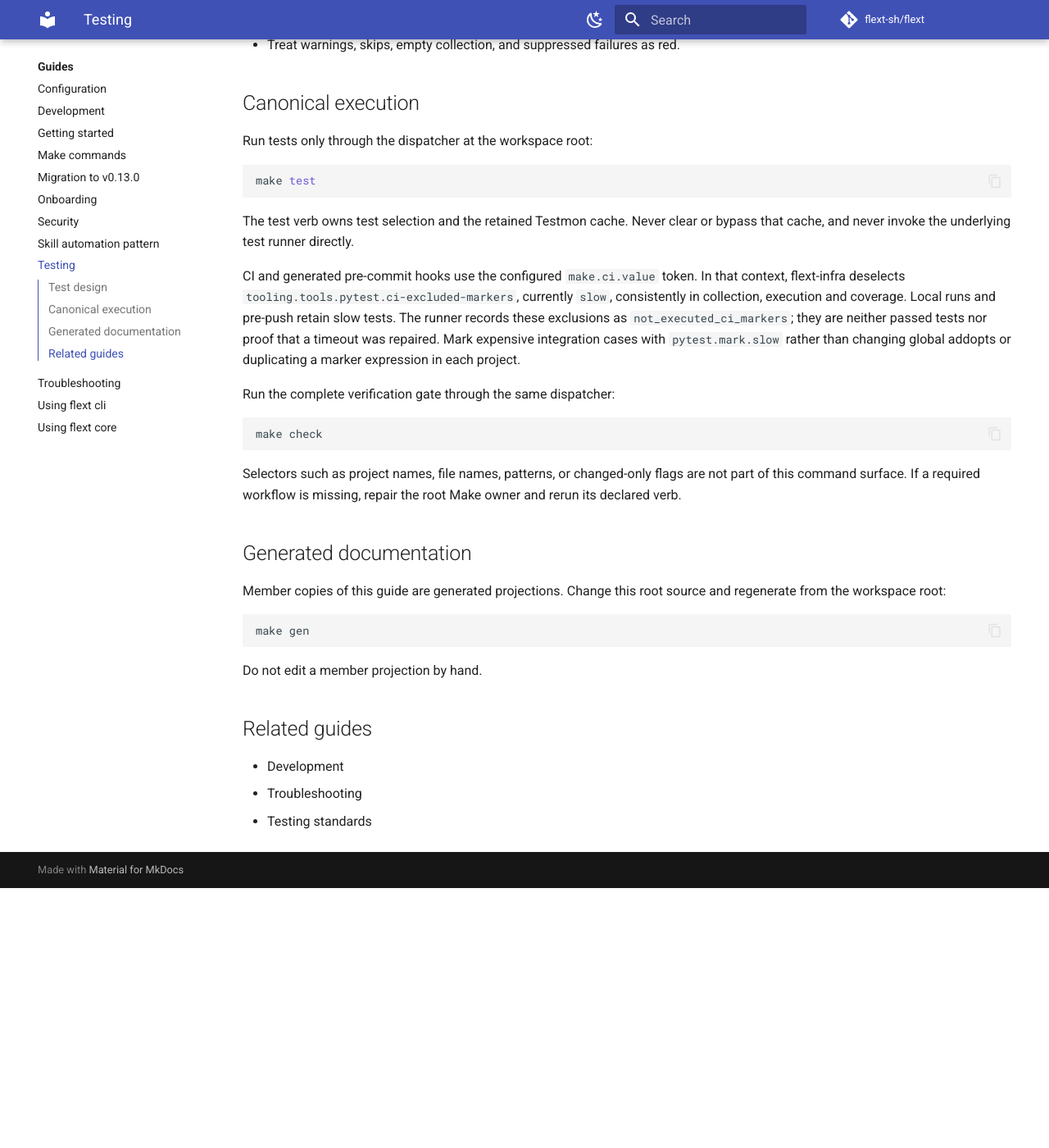
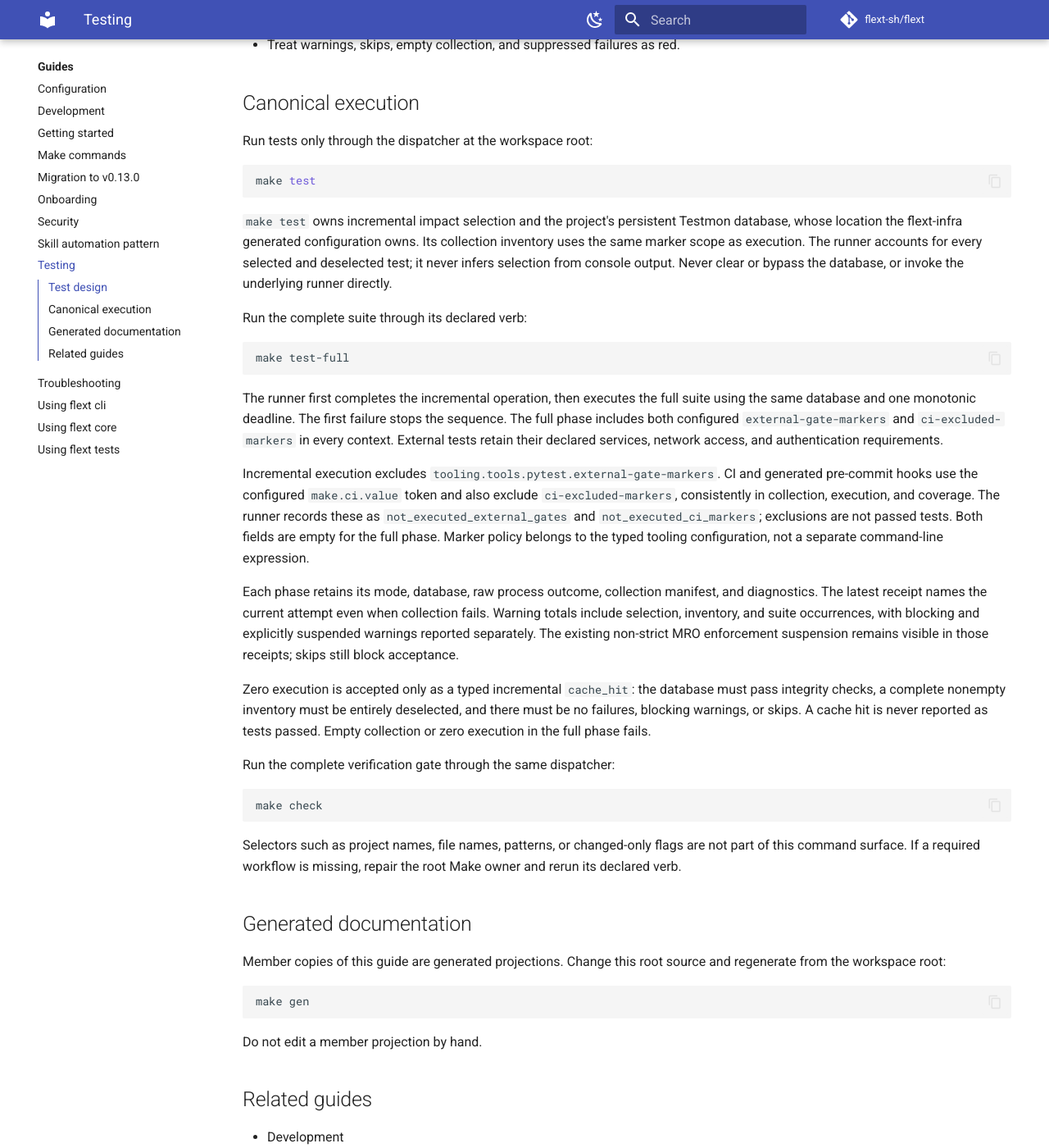
Before and after one commit to flext-sh/flext-target-ldif, an MkDocs documentation site: the page built from docs/guides/testing.md, in a window 1280 px wide and 1400 px high, scrolled down 705 px. Shown: the whole window at 82% size. Built offline with MkDocs 1.6.1 and Material for MkDocs 9.7.7, drawn with Linux system fonts in a browser that asks for light colours; comment, search, counter and statistics services are not loaded; before the commit the page ends 1788 px from its top, so only the background shows below that.

Commit message:
chore(gen): consume the relock projections (mise 96527ca3 era)
Generator outputs from the workspace relock: make upg + gen x2 + docs
collect/repair at the adopted relock worktree; the member tree carries the
regenerated managed projections for the pydantic-settings <2.16 bound and
the mise-ownership ruling (#1089/#1091/#1092).

Bead: flext-itpd1.3.11 (relock wave, root PR #303).

````diff
--- a/docs/guides/README.md
+++ b/docs/guides/README.md
@@ -23,5 +23,6 @@ sourced from code and docstrings.
 - [Troubleshooting](troubleshooting.md)
 - [Using flext cli](using-flext-cli.md)
 - [Using flext core](using-flext-core.md)
+- [Using flext tests](using-flext-tests.md)
 - [Back to project docs](../index.md)
 - [API Reference](../api-reference/README.md)
--- a/docs/guides/testing.md
+++ b/docs/guides/testing.md
@@ -38,16 +38,41 @@ Run tests only through the dispatcher at the workspace root:
 make test
 ```
 
-The test verb owns test selection and the retained Testmon cache. Never clear or bypass
-that cache, and never invoke the underlying test runner directly.
+`make test` owns incremental impact selection and the project's persistent Testmon
+database, whose location the flext-infra generated configuration owns. Its collection
+inventory uses the same marker scope as execution. The runner accounts for every
+selected and deselected test; it never infers selection from console output. Never clear
+or bypass the database, or invoke the underlying runner directly.
 
-CI and generated pre-commit hooks use the configured `make.ci.value` token. In that
-context, flext-infra deselects `tooling.tools.pytest.ci-excluded-markers`, currently
-`slow`, consistently in collection, execution and coverage. Local runs and pre-push
-retain slow tests. The runner records these exclusions as `not_executed_ci_markers`;
-they are neither passed tests nor proof that a timeout was repaired. Mark expensive
-integration cases with `pytest.mark.slow` rather than changing global addopts or
-duplicating a marker expression in each project.
+Run the complete suite through its declared verb:
+
+```bash
+make test-full
+```
+
+The runner first completes the incremental operation, then executes the full suite using
+the same database and one monotonic deadline. The first failure stops the sequence. The
+full phase includes both configured `external-gate-markers` and `ci-excluded-markers` in
+every context. External tests retain their declared services, network access, and
+authentication requirements.
+
+Incremental execution excludes `tooling.tools.pytest.external-gate-markers`. CI and
+generated pre-commit hooks use the configured `make.ci.value` token and also exclude
+`ci-excluded-markers`, consistently in collection, execution, and coverage. The runner
+records these as `not_executed_external_gates` and `not_executed_ci_markers`; exclusions
+are not passed tests. Both fields are empty for the full phase. Marker policy belongs to
+the typed tooling configuration, not a separate command-line expression.
+
+Each phase retains its mode, database, raw process outcome, collection manifest, and
+diagnostics. The latest receipt names the current attempt even when collection fails.
+Warning totals include selection, inventory, and suite occurrences, with blocking and
+explicitly suspended warnings reported separately. The existing non-strict MRO
+enforcement suspension remains visible in those receipts; skips still block acceptance.
+
+Zero execution is accepted only as a typed incremental `cache_hit`: the database must
+pass integrity checks, a complete nonempty inventory must be entirely deselected, and
+there must be no failures, blocking warnings, or skips. A cache hit is never reported as
+tests passed. Empty collection or zero execution in the full phase fails.
 
 Run the complete verification gate through the same dispatcher:
 
--- a/pyproject.toml
+++ b/pyproject.toml
@@ -28,7 +28,7 @@ dependencies = [
   "flext-meltano @ git+https://github.com/flext-sh/flext-meltano.git@0.12.0-dev",
   "packaging>=26.3",
   "pydantic>=2.13.5",
-  "pydantic-settings>=2.14.2,<2.15",
+  "pydantic-settings>=2.14.2,<2.16",
   "pyyaml>=6.0.3",
   "structlog>=25.5.0,<27",
   "typing-extensions>=4.16.0",
````
Also changed, not shown: docs/guides/make-commands.md (+12 -3 lines), docs/guides/using-flext-tests.md (added, +164 -0 lines), .mise.toml, 8 other files.
